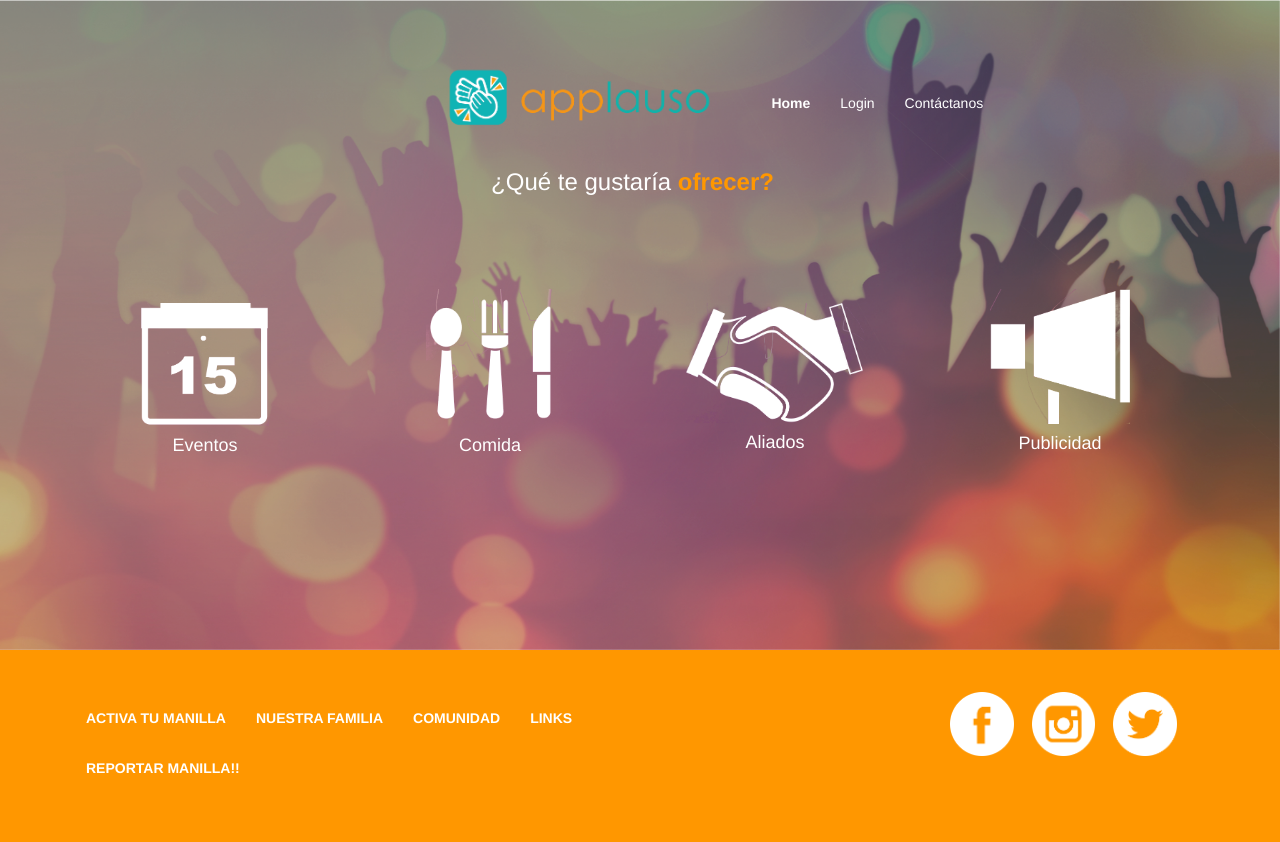
After one commit to JonathanDVZ/applauso-web, a PHP site: page /6.html in a window 1280 px wide. The commit adds this page. Run offline with PHP 8.4, Linux system fonts and the light colour scheme.

Commit message:
nueva ventana

```diff
--- /dev/null
+++ b/6.html
@@ -0,0 +1,77 @@
+<!DOCTYPE html>
+<html>
+<head>
+	<title></title>
+	<meta charset="utf-8">
+	<link rel="stylesheet" type="text/css" href="css/bootstrap.min.css">
+	<link rel="stylesheet" type="text/css" href="css/estilos.css">
+</head>
+
+<body>
+	<div class="barra_sup">
+		<div class="row">
+			<div class="col-sm-3 col-sm-offset-4">
+				<img src="img/Recursoswebcliente-03.png" width="100%">
+			</div>
+			<div class="col-sm-4">
+				<nav class="navbar pull-left">
+					<ul class="nav navbar-nav">
+						<li><a href="" class="active">Home</a></li>
+						<li><a href="">Login</a></li>
+						<li><a href="">Contáctanos</a></li>
+					</ul>
+				</nav>
+			</div>
+			<div class="col-sm-12">
+				<h3 class="text-center blanco">¿Qué te gustaría <b class="naranja">ofrecer?</b></h3>
+			</div>
+		</div>
+
+		<div class="cont_central ">
+			<div class="row">
+				<div class="container">
+					<div class="col-sm-3">
+						<center><img src="img/b4.png" class="icon_4"></center>
+						<h4 class="text-center">Eventos</h4>
+					</div>
+					<div class="col-sm-3">
+						<center><img src="img/b5.png" class="icon_5"></center>
+						<h4 class="text-center">Comida</h4>
+					</div>
+					<div class="col-sm-3">
+						<center><img src="img/b6.png" class="icon_6"></center>
+						<h4 class="text-center">Aliados</h4>
+					</div>
+					<div class="col-sm-3">
+						<center><img src="img/b7.png" class="icon_7"></center>
+						<h4 class="text-center">Publicidad</h4>
+					</div>
+				</div>
+			</div>
+		</div>
+	</div>
+
+	<footer class="footer_naranja">
+		<div class="container">
+			<div class="row">
+				<div class="col-sm-9">
+					<nav class="navbar">
+						<ul class="nav navbar-nav">
+							<li><a href="">ACTIVA TU MANILLA</a></li>
+							<li><a href="">NUESTRA FAMILIA</a></li>
+							<li><a href="">COMUNIDAD</a></li>
+							<li><a href="">LINKS</a></li><br>
+							<li><a href="">REPORTAR MANILLA!!</a></li>
+						</ul>
+					</nav>
+				</div>
+				<div class="col-sm-3 social">
+					<img src="img/Recursoswebcliente-10.png" width="30%">
+					<img src="img/Recursoswebcliente-11.png" width="30%">
+					<img src="img/Recursoswebcliente-12.png" width="30%">
+				</div>
+			</div>
+		</div>
+	</footer>
+</body>
+</html>
--- a/css/estilos.css
+++ b/css/estilos.css
@@ -1,3 +1,12 @@
+a.active{
+	font-weight: bold;
+}
+.blanco{
+	color: #fff;
+}
+.naranja{
+	color: #FF9700;
+}
 .barra_1{
 	background-color: #A9AE5E;
 }
@@ -9,9 +18,6 @@
 }
 .barra_2 ul li a{
 	color: #fff;
-}
-.barra_2 ul li a.active{
-	font-weight: bold;
 }
 .cont_central{
 	padding-bottom: 8em;
@@ -41,15 +47,37 @@
 	padding-top: 1em;
 	width: 80%;
 }
+.cont_central .icon_4{
+	padding-top: 2em;
+	width: 50%;
+}
+.cont_central .icon_5{
+	padding-top: 1em;
+	width: 50%;
+}
+.cont_central .icon_6{
+	padding-top: 2em;
+	width: 70%;
+}
+.cont_central .icon_7{
+	padding-top: 1em;
+	width: 55%;
+}
+.footer_naranja{
+	background-color: #FF9700;
+}
 .footer_azul{
 	background-color: #11B5B5;
+}
+.footer_naranja, .footer_azul{
 	padding: 2em;
+	padding-top: 3em;
 }
-.footer_azul ul li a{
+.footer_azul ul li a, .footer_naranja ul li a{
 	color: #fff;
 	font-weight: bold;
 }
-.footer_azul .social img{
+.footer_azul .social img, .footer_naranja .social img{
 	padding-left: 1em;
 }
 .row{
@@ -62,3 +90,21 @@
 	background: -moz-linear-gradient(#83BE95, #BFC07E); /* For Firefox 3.6 to 15 */
 	background: linear-gradient(#83BE95, #BFC07E); /* Standard syntax */
 }
+
+
+.barra_sup{
+	background-image: url(../img/Recursoswebcliente-27.png);
+	background-repeat: no-repeat;
+	background-size: 100% 100%;
+	min-height: 650px;
+	padding-top: 4em;
+}
+.barra_sup nav, .barra_sup img{
+	display: inline-block;
+}
+.barra_sup nav{
+	padding-top: 1.5em;
+}
+.barra_sup nav ul li a{
+	color: #fff;
+}
```
Also changed, not shown: 7.html (renamed from 4.html), img/Recursoswebcliente-16.png, img/Recursoswebcliente-27.png, img/b4.png (added), img/b5.png (added), img/b6.png (added), img/b7.png (added).
